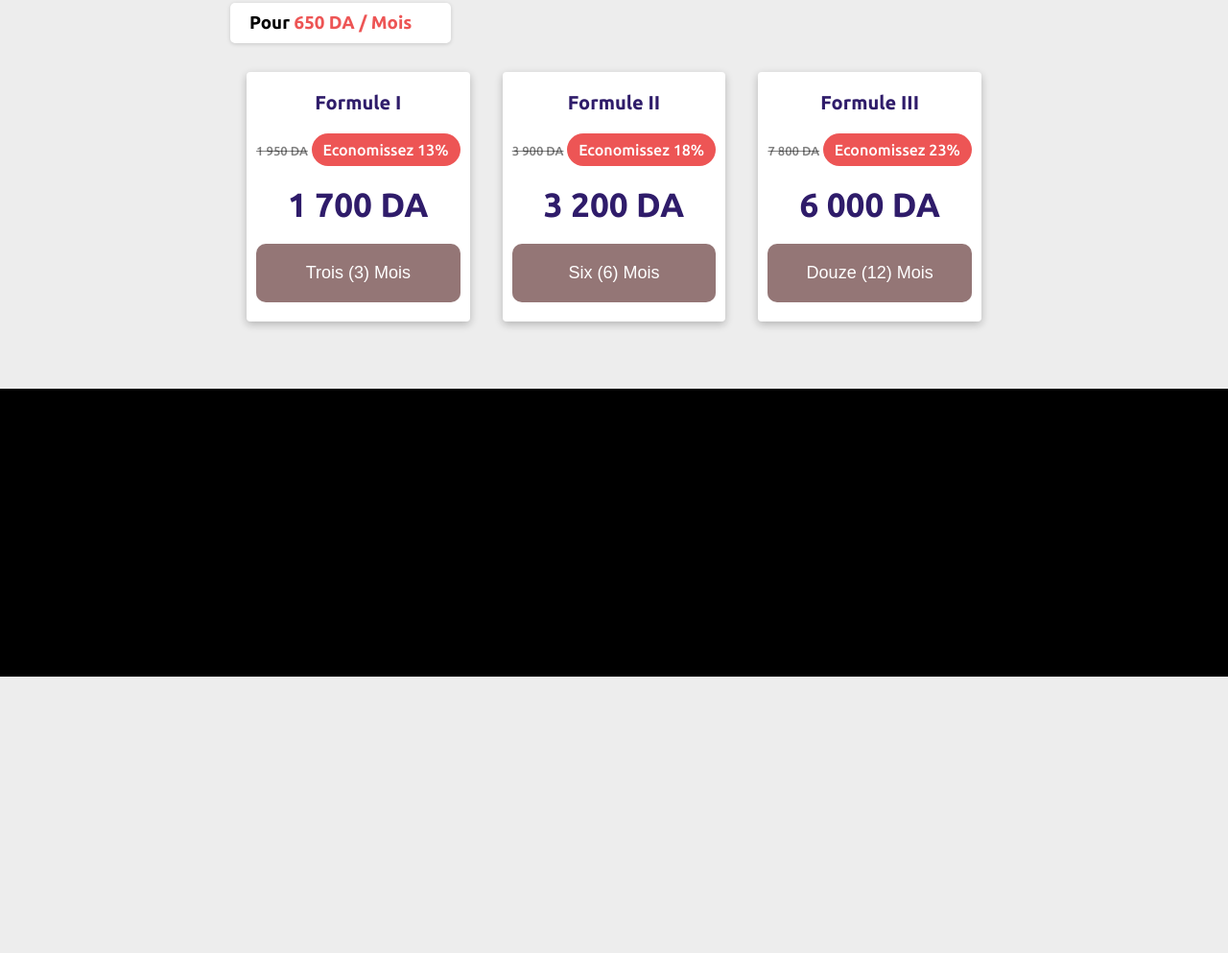
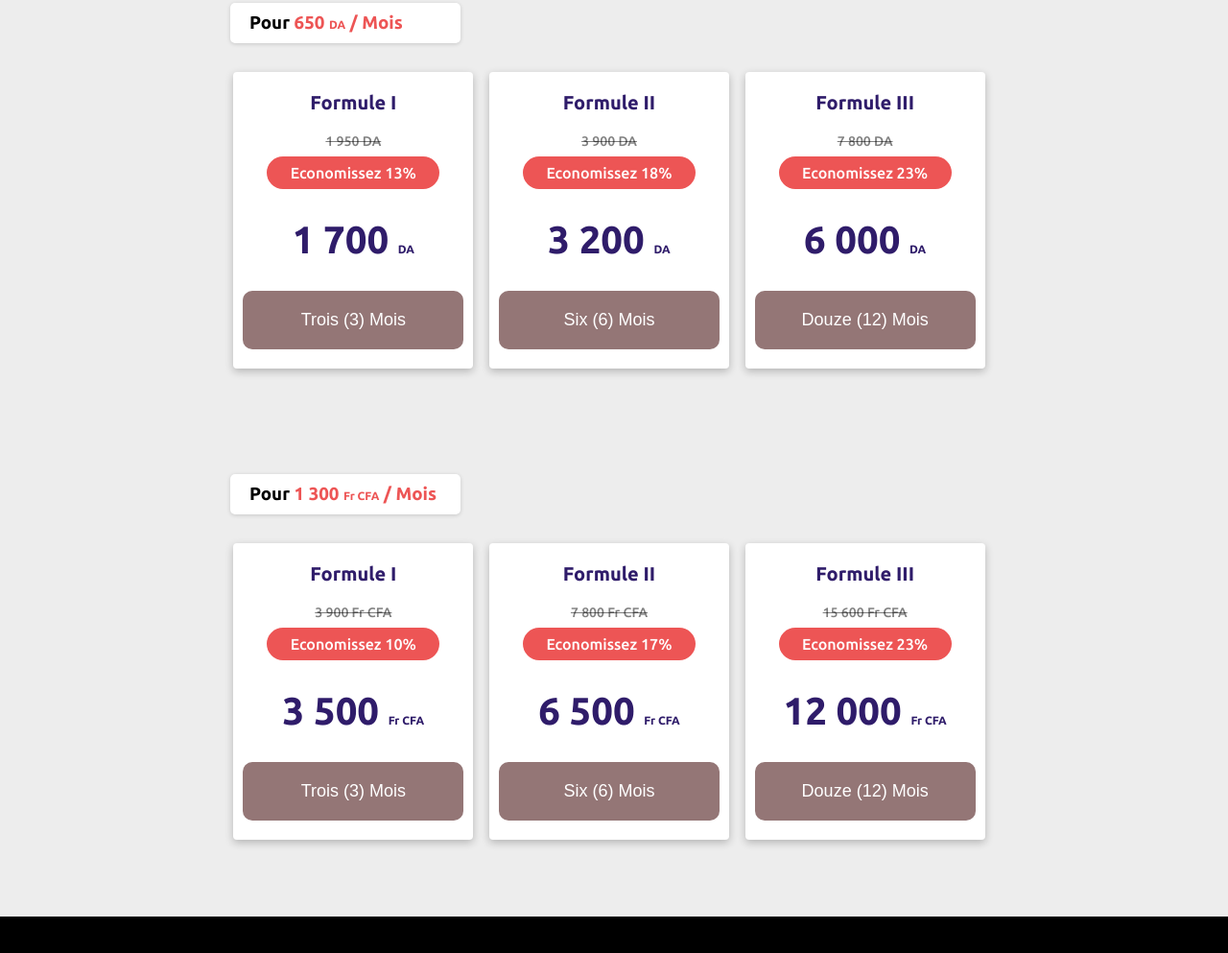
Before and after one commit to Laulha/kotekaapp, a plain HTML site: page index.html in a window 1280 px wide. Shown: the part 4264-5257 px from the top of the page at 96% size. Before the commit the page ends 4969 px from the top, so only its background shows below. Drawn offline with Linux system fonts and the light colour scheme.

Commit message:
Ajout des formule du Congo RC et du Cameroun

```diff
--- a/index.html
+++ b/index.html
@@ -322,10 +322,11 @@ Elle permet aux commerçants de faire à la fois la gestion de stock et la gesti
                    <div class="licence__plan__select-box__liste__element">Cameroun</div>
                 </div>
             </div>
+
             <div class="licence__plan__formules">
                 <div class="licence__plan__formules__pays">
                     <h3 class="licence__plan__formules__pays__prix-mois">
-                        Pour <span>650 DA / Mois</span>
+                        Pour <span class="prix-mois__valeur">650 <span class="prix-mois__unite">DA</span> / Mois</span>
                     </h3>
 
                     <div class="licence__plan__formules__pays__main">
@@ -337,7 +338,7 @@ Elle permet aux commerçants de faire à la fois la gestion de stock et la gesti
                                 <span>1 950 DA</span> <span>Economissez 13%</span>
                             </div>
                             <div class="licence__plan__formules__pays__main__card__prix">
-                                1 700 DA
+                                1 700 <span class="prix-mois__unite">DA</span>
                             </div>
                             <div class="licence__plan__formules__pays__main__card__periode">
                                 Trois (3) Mois
@@ -352,7 +353,7 @@ Elle permet aux commerçants de faire à la fois la gestion de stock et la gesti
                                 <span>3 900 DA</span> <span>Economissez 18%</span>
                             </div>
                             <div class="licence__plan__formules__pays__main__card__prix">
-                                3 200 DA
+                                3 200 <span class="prix-mois__unite">DA</span>
                             </div>
                             <div class="licence__plan__formules__pays__main__card__periode">
                                 Six (6) Mois
@@ -367,7 +368,63 @@ Elle permet aux commerçants de faire à la fois la gestion de stock et la gesti
                                 <span>7 800 DA</span> <span>Economissez 23%</span>
                             </div>
                             <div class="licence__plan__formules__pays__main__card__prix">
-                                6 000 DA
+                                6 000 <span class="prix-mois__unite">DA</span>
+                            </div>
+                            <div class="licence__plan__formules__pays__main__card__periode">
+                                Douze (12) Mois
+                            </div>
+                        </div>
+                    </div>
+
+                </div>
+            </div>
+
+            <div class="licence__plan__formules">
+                <div class="licence__plan__formules__pays">
+                    <h3 class="licence__plan__formules__pays__prix-mois">
+                        Pour <span class="prix-mois__valeur">1 300 <span class="prix-mois__unite">Fr CFA</span> / Mois</span>
+                    </h3>
+
+                    <div class="licence__plan__formules__pays__main">
+                        <div class="licence__plan__formules__pays__main__card">
+                            <div class="licence__plan__formules__pays__main__card__titre">
+                                Formule I
+                            </div>
+                            <div class="licence__plan__formules__pays__main__card__economie">
+                                <span>3 900 Fr CFA</span> <span>Economissez 10%</span>
+                            </div>
+                            <div class="licence__plan__formules__pays__main__card__prix">
+                                3 500 <span class="prix-mois__unite">Fr CFA</span>
+                            </div>
+                            <div class="licence__plan__formules__pays__main__card__periode">
+                                Trois (3) Mois
+                            </div>
+                        </div>
+
+                        <div class="licence__plan__formules__pays__main__card">
+                            <div class="licence__plan__formules__pays__main__card__titre">
+                                Formule II
+                            </div>
+                            <div class="licence__plan__formules__pays__main__card__economie">
+                                <span>7 800 Fr CFA</span> <span>Economissez 17%</span>
+                            </div>
+                            <div class="licence__plan__formules__pays__main__card__prix">
+                                6 500 <span class="prix-mois__unite">Fr CFA</span>
+                            </div>
+                            <div class="licence__plan__formules__pays__main__card__periode">
+                                Six (6) Mois
+                            </div>
+                        </div>
+
+                        <div class="licence__plan__formules__pays__main__card">
+                            <div class="licence__plan__formules__pays__main__card__titre">
+                                Formule III
+                            </div>
+                            <div class="licence__plan__formules__pays__main__card__economie">
+                                <span>15 600 Fr CFA</span> <span>Economissez 23%</span>
+                            </div>
+                            <div class="licence__plan__formules__pays__main__card__prix">
+                                12 000 <span class="prix-mois__unite">Fr CFA</span>
                             </div>
                             <div class="licence__plan__formules__pays__main__card__periode">
                                 Douze (12) Mois
--- a/style.css
+++ b/style.css
@@ -633,7 +633,7 @@ h1, h2, h3 {
     color: rgb(0,0,0);
     padding: 10px 20px;
     background-color: #fff;
-    max-width: 230px;
+    max-width: 240px;
     border-radius: 5px;
     box-shadow: rgba(0, 0, 0, 0.16) 0px 1px 4px;
 }
@@ -645,17 +645,21 @@ h1, h2, h3 {
     flex-wrap: wrap;
 }
 
-.licence__plan__formules__pays__prix-mois span{
+.prix-mois__valeur {
     color: #ED5555;
+}
+
+.prix-mois__unite {
+    font-size: 12px;
 }
 
 .licence__plan__formules__pays__main__card {
     padding: 20px 10px;
-    max-width: 250px;
+    width: 250px;
     background-color: #fff;
     border-radius: 4px;
     box-shadow: rgba(0, 0, 0, 0.24) 0px 3px 8px;
-    margin-top: 30px;
+    margin: 30px 10px 10px 0;
     transform: scale(1);
     transition: transform .2s linear;
 }
@@ -679,13 +683,14 @@ h1, h2, h3 {
 }
 
 .licence__plan__formules__pays__main__card__economie span {
-    display: inline-block;
+    display: block;
 }
 
 .licence__plan__formules__pays__main__card__economie span:first-child {
     text-decoration: line-through;
-    font-size: 13px;
+    font-size: 14px;
     color: rgba(0,0,0,.5);
+    margin-bottom: 8px;
 }
 
 .licence__plan__formules__pays__main__card__economie span:last-child {
@@ -693,11 +698,13 @@ h1, h2, h3 {
     color: white;
     padding: 8px 12px;
     border-radius: 30px;
+    max-width: 180px;
+    margin: auto auto;
 }
 
 .licence__plan__formules__pays__main__card__prix {
-    padding: 20px 0;
-    font-size: 35px;
+    padding: 30px 0;
+    font-size: 40px;
     color: #2f1c6a;
     font-weight: 700;
     text-align: center;
```
